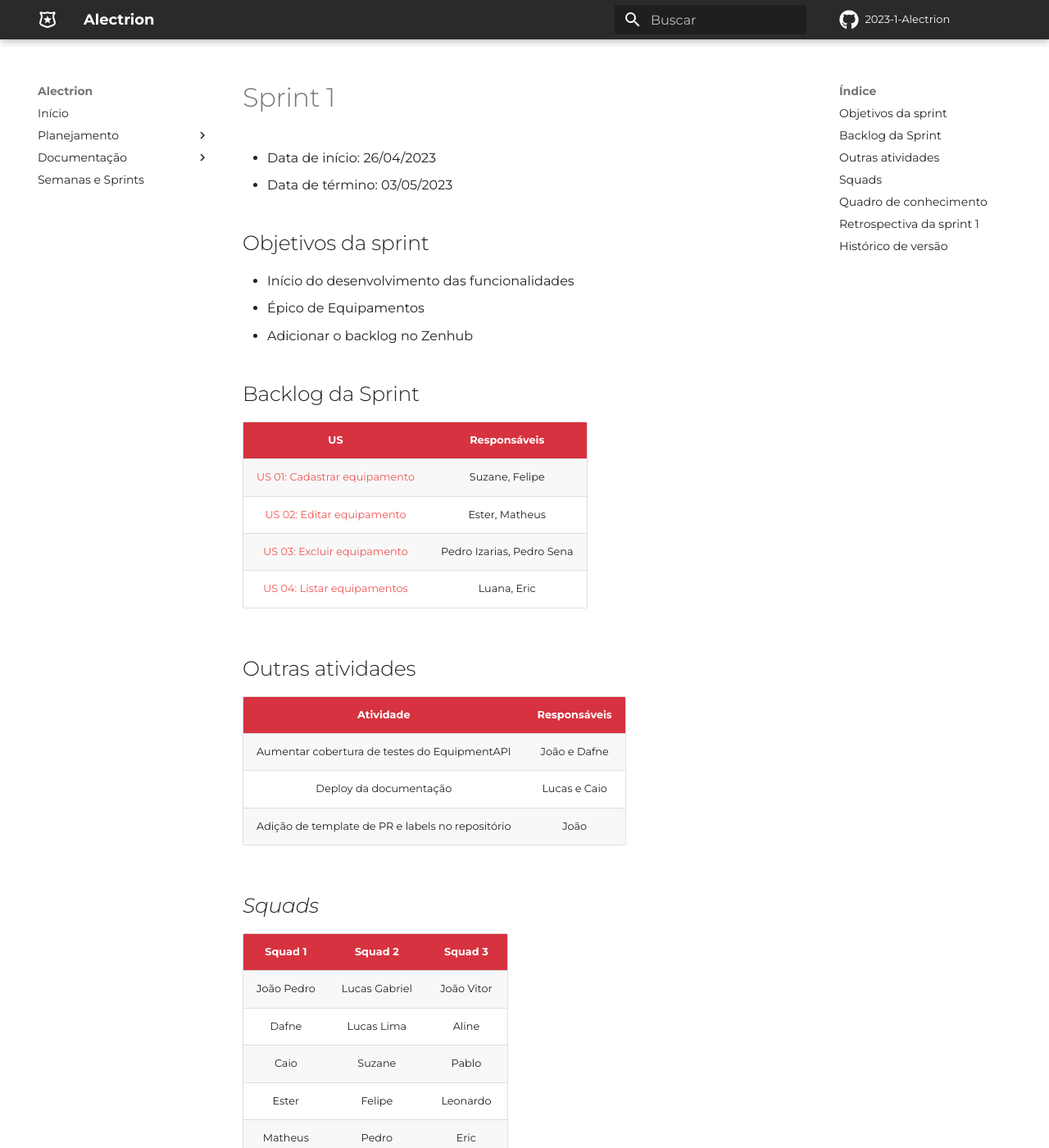
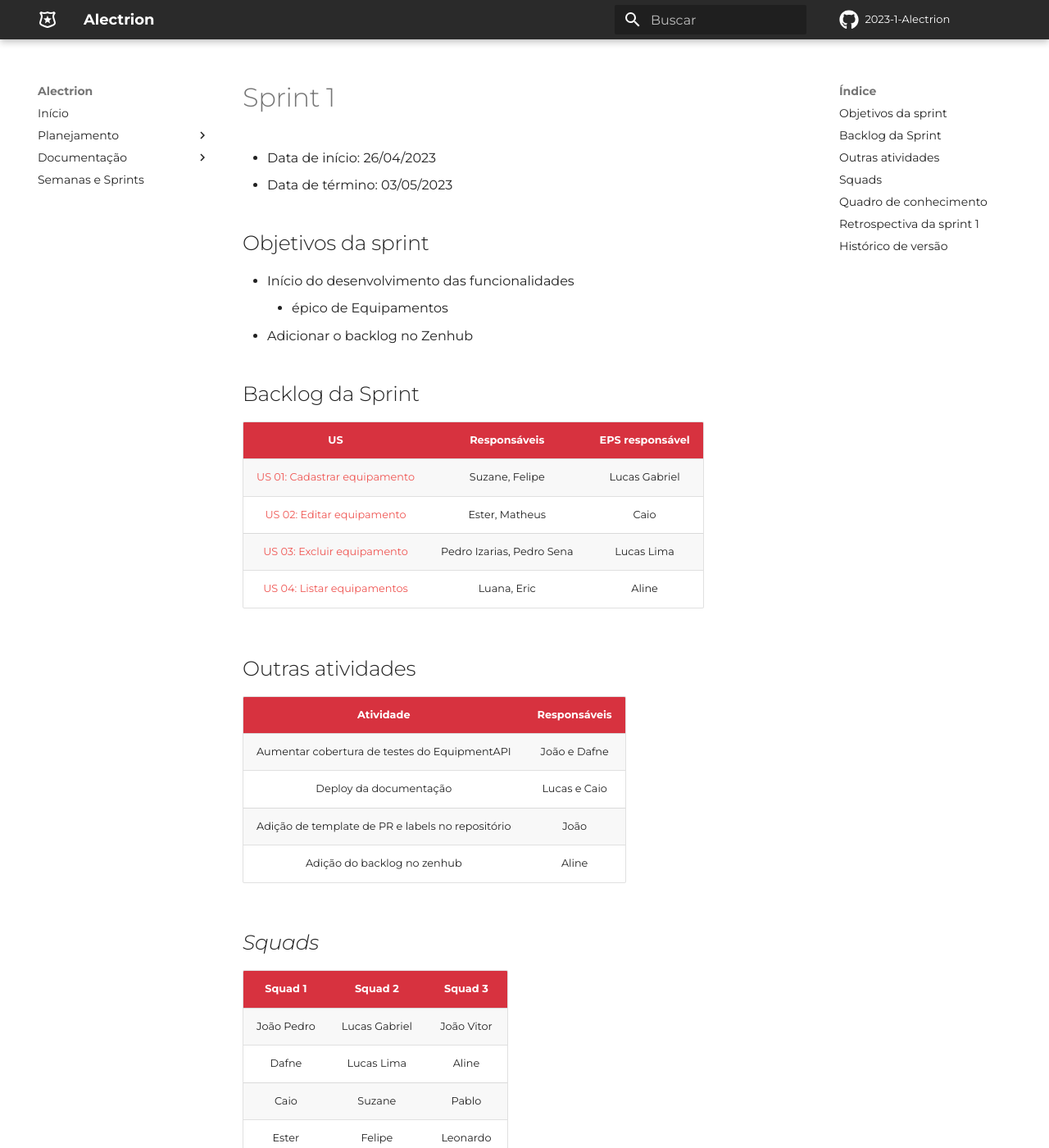
Before and after one commit to fga-eps-mds/2023-1-Alectrion-DOC, an MkDocs documentation site: the page built from docs/semanas-sprints/sprint1.md, in a window 1280 px wide and 1400 px high. Shown: the whole window at 82% size. Built offline with MkDocs 1.6.1 and Material for MkDocs 9.7.7, drawn with Linux system fonts in a browser that asks for light colours; some web fonts are replaced; comment, search, counter and statistics services are not loaded.

Commit message:
#67 docs: adiciona EPS responsaveis pelo "apoio"

```diff
--- a/docs/semanas-sprints/sprint1.md
+++ b/docs/semanas-sprints/sprint1.md
@@ -5,16 +5,16 @@
 
 ## Objetivos da sprint
 * Início do desenvolvimento das funcionalidades
-* Épico de Equipamentos
+    * épico de Equipamentos
 * Adicionar o backlog no Zenhub
 
 ## Backlog da Sprint
-|**US**|**Responsáveis**|
-|--------|-------------|
-| [US 01: Cadastrar equipamento](https://github.com/fga-eps-mds/2023-1-Alectrion-DOC/issues/31) |Suzane, Felipe|
-| [US 02: Editar equipamento](https://github.com/fga-eps-mds/2023-1-Alectrion-DOC/issues/36)    |Ester, Matheus|
-| [US 03: Excluir equipamento](https://github.com/fga-eps-mds/2023-1-Alectrion-DOC/issues/37)   |Pedro Izarias, Pedro Sena|
-| [US 04: Listar equipamentos](https://github.com/fga-eps-mds/2023-1-Alectrion-DOC/issues/64)   |Luana, Eric|
+|**US**|**Responsáveis**|**EPS responsável**|
+|--------|-------------|-------------|
+| [US 01: Cadastrar equipamento](https://github.com/fga-eps-mds/2023-1-Alectrion-DOC/issues/31) |Suzane, Felipe| Lucas Gabriel|
+| [US 02: Editar equipamento](https://github.com/fga-eps-mds/2023-1-Alectrion-DOC/issues/36)    |Ester, Matheus| Caio|
+| [US 03: Excluir equipamento](https://github.com/fga-eps-mds/2023-1-Alectrion-DOC/issues/37)   |Pedro Izarias, Pedro Sena| Lucas Lima|
+| [US 04: Listar equipamentos](https://github.com/fga-eps-mds/2023-1-Alectrion-DOC/issues/64)   |Luana, Eric| Aline|
 
 ## Outras atividades
 |**Atividade**|**Responsáveis**|
@@ -22,6 +22,7 @@
 Aumentar cobertura de testes do EquipmentAPI | João e Dafne
 Deploy da documentação | Lucas e Caio
 Adição de template de PR e labels no repositório | João
+Adição do backlog no zenhub | Aline
 
 
 ## *Squads*
```
Also changed, not shown: docs/semanas-sprints/sprint2.md (+7 -7 lines), docs/semanas-sprints/sprint3.md (+7 -7 lines).
